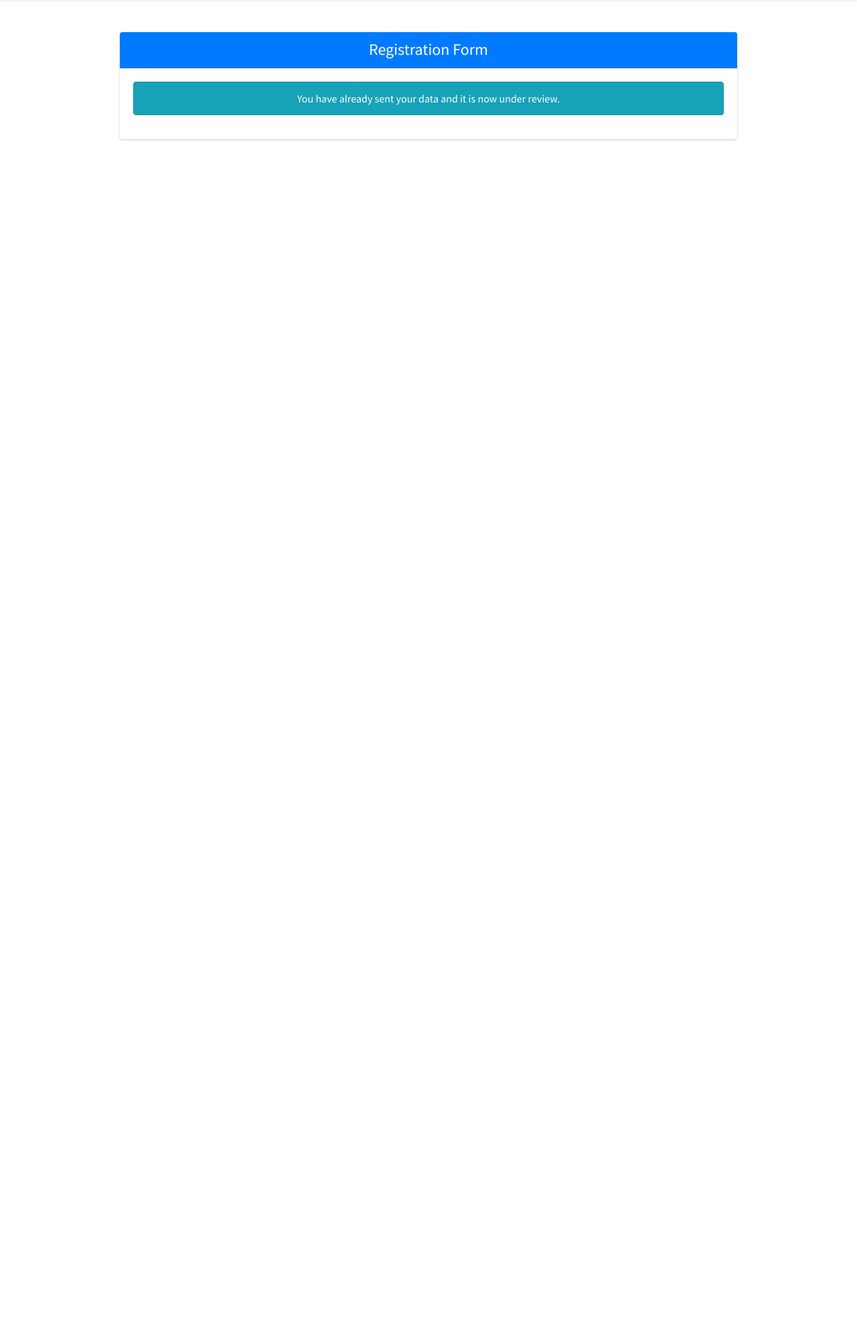
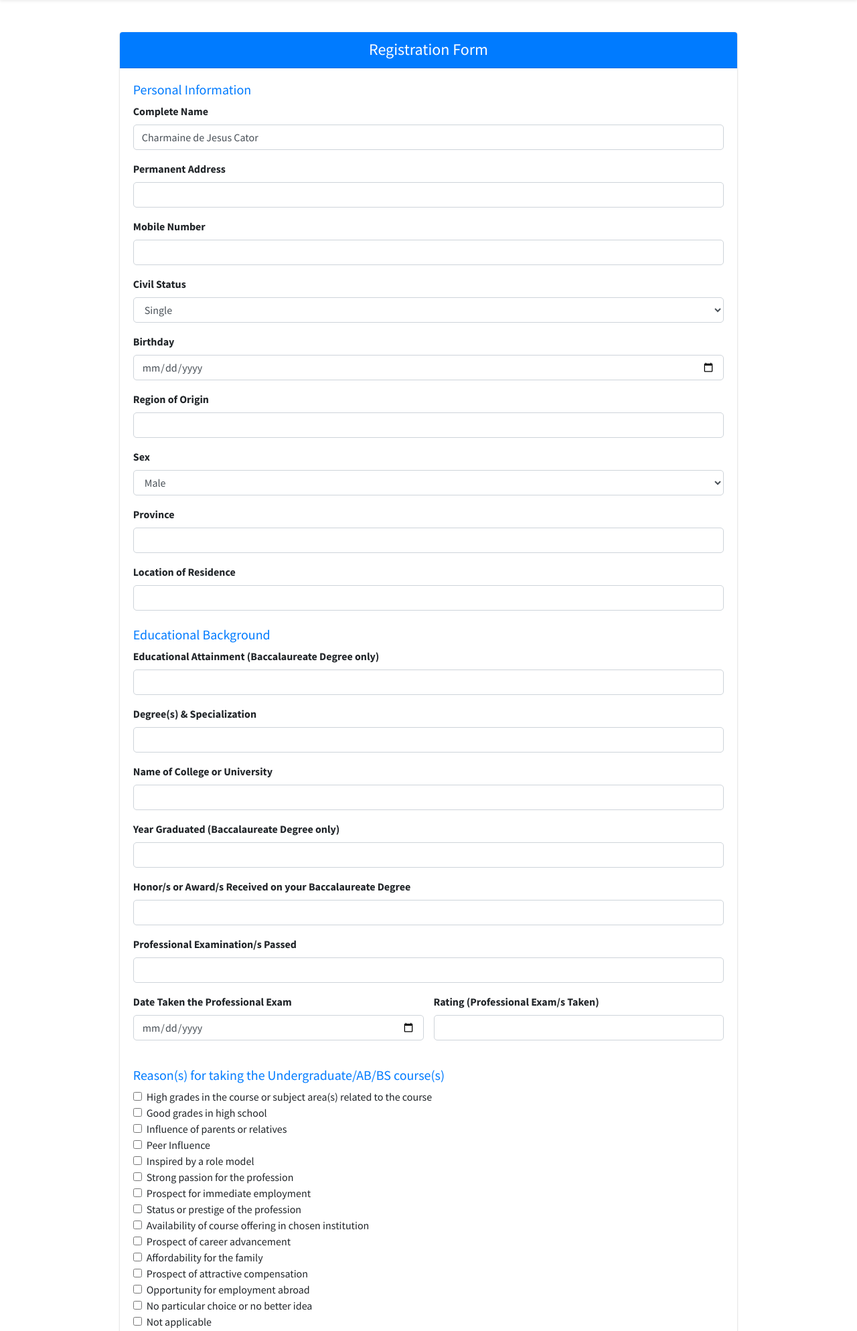
Before and after one commit to xxiimcha/eyearbook, a Django app: page /form/1/ in a window 1280 px wide. Shown: the part 56-2044 px from the top of the page at 67% size. Before the commit the page ends 266 px from the top, so only its background shows below. Run offline with Django 5.2, Linux system fonts and the light colour scheme; data comes from the database, SQL or seed files in the repository; both versions use the stored data as it was after the commit; tables that the repository leaves empty hold one stand-in row (values such as "Sample post"); some libraries are stand-ins or nearby versions.

Commit message:
Form modified

```diff
--- a/main/models.py
+++ b/main/models.py
@@ -62,3 +62,72 @@ class Yearbook(models.Model):
 
     def __str__(self):
         return f"Yearbook Entry for {self.graduate.first_name} {self.graduate.last_name}"
+
+
+class GraduateTracerForm(models.Model):
+    # Personal Information
+    full_name = models.CharField(max_length=255)
+    address = models.CharField(max_length=255)
+    mobile_number = models.CharField(max_length=20)
+    civil_status = models.CharField(max_length=50)
+    birthday = models.DateField()
+    region = models.CharField(max_length=100)
+    sex = models.CharField(max_length=50)
+    province = models.CharField(max_length=100)
+    residence_location = models.CharField(max_length=255)
+
+    # Educational Background
+    degree = models.CharField(max_length=255)
+    specialization = models.CharField(max_length=255, blank=True)
+    college_name = models.CharField(max_length=255)
+    year_graduated = models.CharField(max_length=10)
+    honors = models.CharField(max_length=255, blank=True)
+    exam_passed = models.CharField(max_length=255, blank=True)
+    exam_date = models.DateField(null=True, blank=True)
+    exam_rating = models.CharField(max_length=50, blank=True)
+
+    # Study Reasons
+    undergrad_reasons = models.TextField(blank=True)
+    grad_reasons = models.TextField(blank=True)
+    grad_reasons_other = models.CharField(max_length=255, blank=True)
+
+    # Trainings or Advanced Study
+    trainings = models.TextField(blank=True)
+    advance_reason = models.CharField(max_length=100, blank=True)
+
+    # Employment Data
+    employment_status = models.CharField(max_length=50)
+    unemployed_reasons = models.TextField(blank=True)
+    occupation = models.CharField(max_length=255, blank=True)
+    business_line = models.CharField(max_length=100, blank=True)
+    work_location = models.CharField(max_length=100, blank=True)
+    first_job = models.CharField(max_length=10, blank=True)
+    stay_reasons = models.TextField(blank=True)
+    job_course_relation = models.CharField(max_length=10, blank=True)
+    job_finding_time = models.CharField(max_length=20, blank=True)
+
+    # Job details
+    job_accept_reasons = models.TextField(blank=True)
+    job_change_reasons = models.TextField(blank=True)
+    first_job_duration = models.CharField(max_length=50, blank=True)
+
+    first_job_position = models.CharField(max_length=50, blank=True)
+    current_job_position = models.CharField(max_length=50, blank=True)
+    current_employer_name = models.CharField(max_length=255, blank=True)
+    current_employer_address = models.CharField(max_length=255, blank=True)
+    current_supervisor_name = models.CharField(max_length=255, blank=True)
+    current_employer_contact = models.CharField(max_length=20, blank=True)
+
+    # Salary and Curriculum Relevance
+    initial_salary = models.CharField(max_length=50, blank=True)
+    curriculum_relevance = models.CharField(max_length=20, blank=True)
+    college_competencies = models.TextField(blank=True)
+    other_skills_specified = models.CharField(max_length=255, blank=True)
+
+    # Data Privacy Consent
+    data_privacy = models.BooleanField(default=False)
+
+    submitted_at = models.DateTimeField(auto_now_add=True)
+
+    def __str__(self):
+        return self.full_name
--- a/main/templates/main/form/personal_info.html
+++ b/main/templates/main/form/personal_info.html
@@ -2,7 +2,8 @@
 <h5 class="text-primary">Personal Information</h5>
 <div class="form-group">
     <label for="full_name">Complete Name</label>
-    <input type="text" class="form-control" id="full_name" name="full_name" required>
+    <input type="text" class="form-control" id="full_name" name="full_name"
+           value="{{ graduate_data.full_name|default:'' }}" required>
 </div>
 <div class="form-group">
     <label for="address">Permanent Address</label>
--- a/main/views.py
+++ b/main/views.py
@@ -1,5 +1,5 @@
 from django.shortcuts import render, get_object_or_404, redirect
-from .models import Batch, Graduate, Account,  Yearbook
+from .models import Batch, Graduate, Account,  Yearbook, GraduateTracerForm
 from django.db.models import Count
 from itertools import groupby
 from django.views.decorators.http import require_POST
@@ -134,19 +134,13 @@ def login_view(request):
             messages.error(request, "Invalid email or password")
 
     return render(request, "main/login.html")
-
 def form_page(request, account_id=None):
-    # Fetch batch data
     batch_records = Batch.objects.values("id", "from_year", "to_year", "batch_type").distinct()
     batch_data = {}
 
     for record in batch_records:
         year_range = f"{record['from_year']} - {record['to_year']}"
-        batch_id = record["id"]
-        batch_type = record["batch_type"]
-        if year_range not in batch_data:
-            batch_data[year_range] = []
-        batch_data[year_range].append({"id": batch_id, "type": batch_type})
+        batch_data.setdefault(year_range, []).append({"id": record["id"], "type": record["batch_type"]})
 
     graduate_data = None
     graduate = None
@@ -157,10 +151,16 @@ def form_page(request, account_id=None):
         account = get_object_or_404(Account, id=account_id)
         graduate = account.graduate
         batch_display = f"{graduate.batch.from_year} - {graduate.batch.to_year}"
-        submitted = Yearbook.objects.filter(graduate=graduate).exists()
+        full_name_combined = f"{graduate.first_name} {graduate.middle_name or ''} {graduate.last_name}".strip()
+
+        # Check if form already submitted by full_name and contact number (as fallback instead of birthday)
+        submitted = GraduateTracerForm.objects.filter(
+            full_name__icontains=full_name_combined,
+            mobile_number=graduate.contact
+        ).exists()
 
         graduate_data = {
-            "full_name": f"{graduate.first_name} {graduate.middle_name or ''} {graduate.last_name}".strip(),
+            "full_name": full_name_combined,
             "mobile_number": graduate.contact,
             "address": graduate.address,
             "course": graduate.course,
@@ -168,40 +168,59 @@ def form_page(request, account_id=None):
             "batch_display": batch_display
         }
 
-        # ✅ Get batch list for selected year range
         selected_batch_list = batch_data.get(batch_display, [])
 
-    # Handle form submission
     if request.method == "POST" and graduate and not submitted:
-        civil_status = request.POST.get("civil_status")
-        birthday = request.POST.get("birthday")
-        region = request.POST.get("region")
-        sex = request.POST.get("sex")
-        honors = request.POST.get("honors")
-        grad_reasons = request.POST.getlist("grad_reasons")
-        other_reason = request.POST.get("other_reason", "")
-        employment_status = request.POST.get("employment_status")
-        job_title = request.POST.get("job_title")
-        company_name = request.POST.get("company_name")
-        income = request.POST.get("income")
-        agreed = bool(request.POST.get("data_privacy"))
+        data = request.POST
 
-        Yearbook.objects.create(
-            graduate=graduate,
-            civil_status=civil_status,
-            birthday=birthday,
-            region=region,
-            sex=sex,
-            honors=honors,
-            grad_reasons=json.dumps(grad_reasons),
-            other_reason=other_reason,
-            employment_status=employment_status,
-            job_title=job_title,
-            company_name=company_name,
-            income=income,
-            agreed_to_privacy=agreed,
-            status="Pending"
+        GraduateTracerForm.objects.create(
+            full_name=data.get('full_name'),
+            address=data.get('address'),
+            mobile_number=data.get('mobile_number'),
+            civil_status=data.get('civil_status'),
+            birthday=data.get('birthday'),
+            region=data.get('region'),
+            sex=data.get('sex'),
+            province=data.get('province'),
+            residence_location=data.get('residence_location'),
+            degree=data.get('degree'),
+            specialization=data.get('specialization'),
+            college_name=data.get('college_name'),
+            year_graduated=data.get('year_graduated'),
+            honors=data.get('honors'),
+            exam_passed=data.get('exam_passed'),
+            exam_date=data.get('exam_date') or None,
+            exam_rating=data.get('exam_rating'),
+            undergrad_reasons=','.join(data.getlist('undergrad_reasons')),
+            grad_reasons=','.join(data.getlist('grad_reasons')),
+            grad_reasons_other=data.get('grad_reasons_other'),
+            trainings=data.get('trainings'),
+            advance_reason=data.get('advance_reason'),
+            employment_status=data.get('employment_status'),
+            unemployed_reasons=','.join(data.getlist('unemployed_reasons')),
+            occupation=data.get('occupation'),
+            business_line=data.get('business_line'),
+            work_location=','.join(data.getlist('work_location')),
+            first_job=data.get('first_job'),
+            stay_reasons=','.join(data.getlist('stay_reasons')),
+            job_course_relation=data.get('job_course_relation'),
+            job_finding_time=data.get('job_finding_time'),
+            job_accept_reasons=','.join(data.getlist('job_accept_reasons[]')),
+            job_change_reasons=','.join(data.getlist('job_change_reasons[]')),
+            first_job_duration=data.get('first_job_duration'),
+            first_job_position=data.get('first_job_position'),
+            current_job_position=data.get('current_job_position'),
+            current_employer_name=data.get('current_employer_name'),
+            current_employer_address=data.get('current_employer_address'),
+            current_supervisor_name=data.get('current_supervisor_name'),
+            current_employer_contact=data.get('current_employer_contact'),
+            initial_salary=data.get('initial_salary'),
+            curriculum_relevance=data.get('curriculum_relevance'),
+            college_competencies=','.join(data.getlist('college_competencies[]')),
+            other_skills_specified=data.get('other_skills_specified'),
+            data_privacy=bool(data.get('data_privacy'))
         )
+
         submitted = True
 
     context = {
@@ -209,7 +228,7 @@ def form_page(request, account_id=None):
         "graduate_data": graduate_data,
         "account_id": account_id,
         "submitted": submitted,
-        "selected_batch_list": selected_batch_list,  # ✅ send to template
+        "selected_batch_list": selected_batch_list,
     }
 
     return render(request, "main/form.html", context)
```
Also changed, not shown: db.sqlite3, main/migrations/0010_graduatetracerform.py (added).
